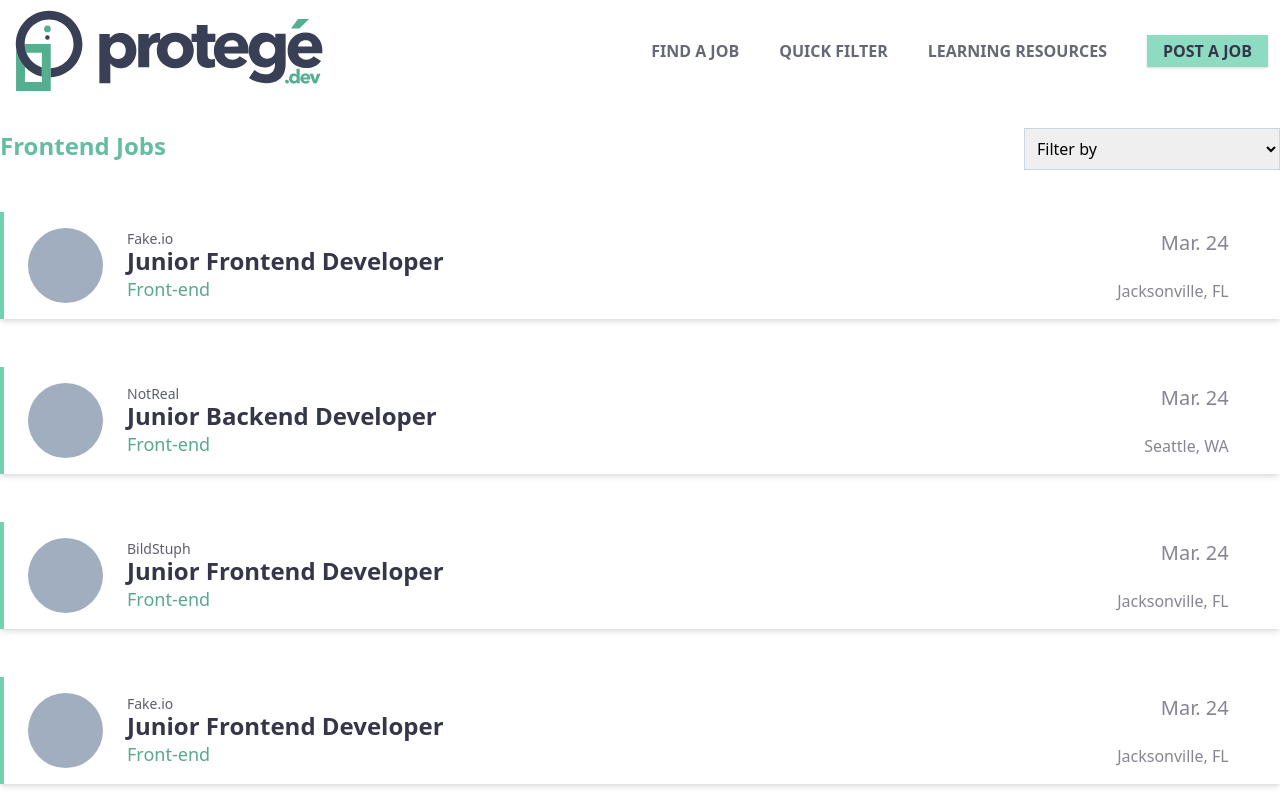
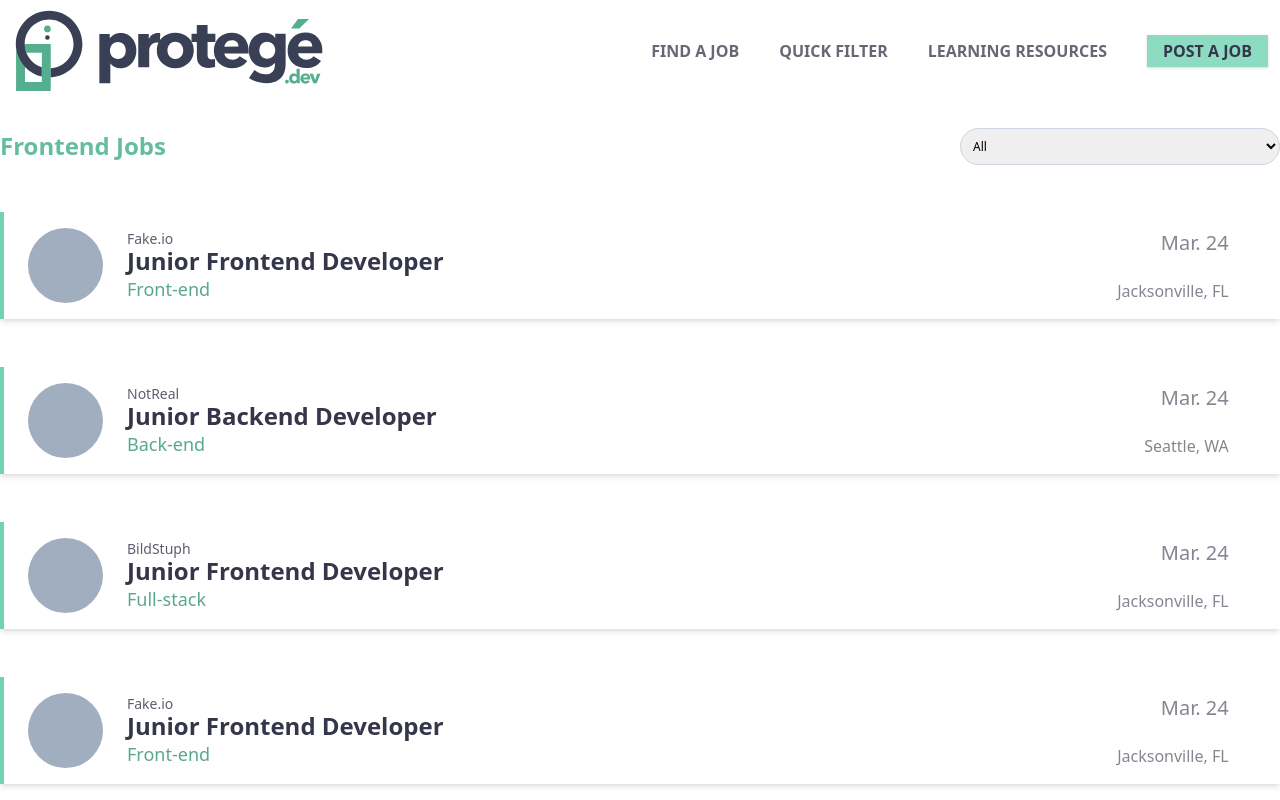
Before and after one commit to ProjectProtege/protege, a React (Create React App) app: page /job-board in a window 1280 px wide. Shown: the top 800 px of the page. Built offline with nearby package versions, Linux system fonts and the light colour scheme.

Commit message:
Adds filtering to job board!

```diff
--- a/src/pages/JobBoard.js
+++ b/src/pages/JobBoard.js
@@ -1,4 +1,4 @@
-import React from "react";
+import React, { useState } from "react";
 import JobCard from "../components/JobCard";
 
 const tempJobData = [
@@ -16,7 +16,7 @@ const tempJobData = [
     positionTitle: "Junior Backend Developer",
     location: "Seattle, WA",
     postDate: "Mar. 24",
-    focus: "Front-end",
+    focus: "Back-end",
   },
   {
     postId: "98613855",
@@ -24,7 +24,7 @@ const tempJobData = [
     positionTitle: "Junior Frontend Developer",
     location: "Jacksonville, FL",
     postDate: "Mar. 24",
-    focus: "Front-end",
+    focus: "Full-stack",
   },
   {
     postId: "8946541",
@@ -40,7 +40,7 @@ const tempJobData = [
     positionTitle: "Junior Frontend Developer",
     location: "Jacksonville, FL",
     postDate: "Mar. 24",
-    focus: "Front-end",
+    focus: "Back-end",
   },
   {
     postId: "89646874",
@@ -48,7 +48,7 @@ const tempJobData = [
     positionTitle: "Junior Frontend Developer",
     location: "Jacksonville, FL",
     postDate: "Mar. 24",
-    focus: "Front-end",
+    focus: "Full-stack",
   },
   {
     postId: "138543541685",
@@ -64,7 +64,7 @@ const tempJobData = [
     positionTitle: "Junior Frontend Developer",
     location: "Jacksonville, FL",
     postDate: "Mar. 24",
-    focus: "Front-end",
+    focus: "Back-end",
   },
   {
     postId: "6874358",
@@ -72,7 +72,7 @@ const tempJobData = [
     positionTitle: "Junior Frontend Developer",
     location: "Jacksonville, FL",
     postDate: "Mar. 24",
-    focus: "Front-end",
+    focus: "Full-stack",
   },
   {
     postId: "6813584",
@@ -88,7 +88,7 @@ const tempJobData = [
     positionTitle: "Junior Frontend Developer",
     location: "Jacksonville, FL",
     postDate: "Mar. 24",
-    focus: "Front-end",
+    focus: "Back-end",
   },
   {
     postId: "1688354",
@@ -96,7 +96,7 @@ const tempJobData = [
     positionTitle: "Junior Frontend Developer",
     location: "Jacksonville, FL",
     postDate: "Mar. 24",
-    focus: "Front-end",
+    focus: "Full-stack",
   },
   {
     postId: "4168435",
@@ -108,34 +108,63 @@ const tempJobData = [
   },
 ];
 
-const JobBoard = () => (
+function filteredJobs(tempJobData, jobFilter) {
+  const filteredJobs = tempJobData.filter(job => {
+    return job.focus === jobFilter
+  })
+
+  return filteredJobs
+}
+
+const JobBoard = () => {
+  const [jobFilter, setJobFilter] = useState('');
+
+  return (
     <div className="container mx-auto pt-32">
       <div className="flex justify-between mb-6">
         <h1 className=" text-2xl font-semibold text-teal-600 mb-6">
           Frontend Jobs
         </h1>
 
-      <div class="w-1/5">
-        <label for="filter-by" className="sr-only">
+        <div className="md:w-1/4">
+          <label htmlFor="filter-by" className="sr-only">
             Filter
           </label>
-        <select className="input justify-end w-full cursor-pointer" id="filter-by" placeholder="Filter By">
-          <option value="" selected disabled>
-            Filter by
+          <select
+            className="input rounded-full text-xs justify-end w-full cursor-pointer"
+            id="filter-by"
+            placeholder="Filter By"
+            onChange={event => setJobFilter(event.target.value)}
+          >
+            <option value="" defaultValue>
+              All
             </option>
-          <option value="front-end">Front-end</option>
-          <option value="back-end">Back-end</option>
-          <option value="full-stack">Full-stack</option>
+            <option value="Front-end">Front-end</option>
+            <option value="Back-end">Back-end</option>
+            <option value="Full-stack">Full-stack</option>
           </select>
         </div>
       </div>
 
       <div className="mx-auto">
+        {!jobFilter && (
+          <React.Fragment>
             {tempJobData.map((job) => (
               <JobCard key={job.postId} job={job} />
             ))}
+          </React.Fragment>
+        )}
+
+        {jobFilter && (
+          <React.Fragment>
+            {filteredJobs(tempJobData, jobFilter).map(job => (
+              <JobCard key={job.postId} job={job}/>
+            ))}
+          </React.Fragment>
+        )}
       </div>
     </div>
   );
+};
 
 export default JobBoard;
```
Lines whose indentation alone changed are shown as unchanged.
